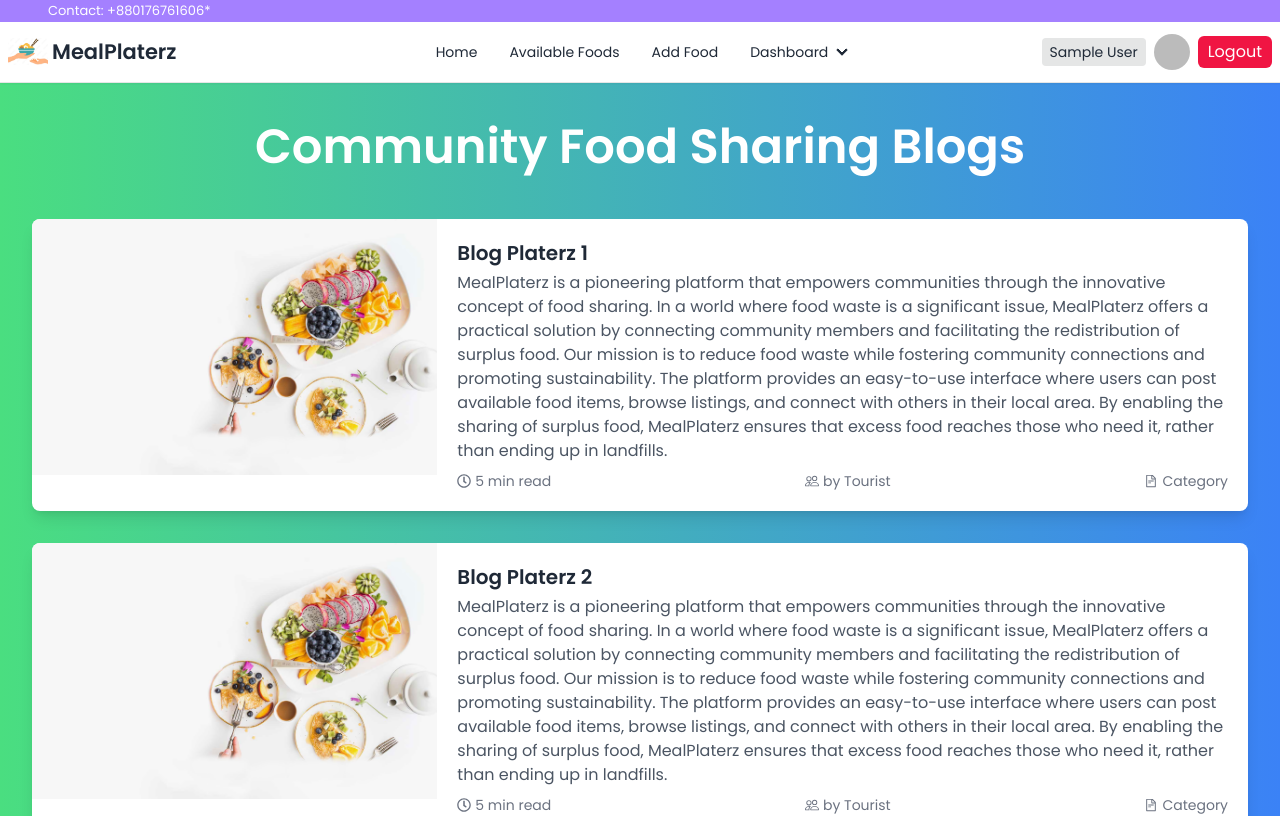
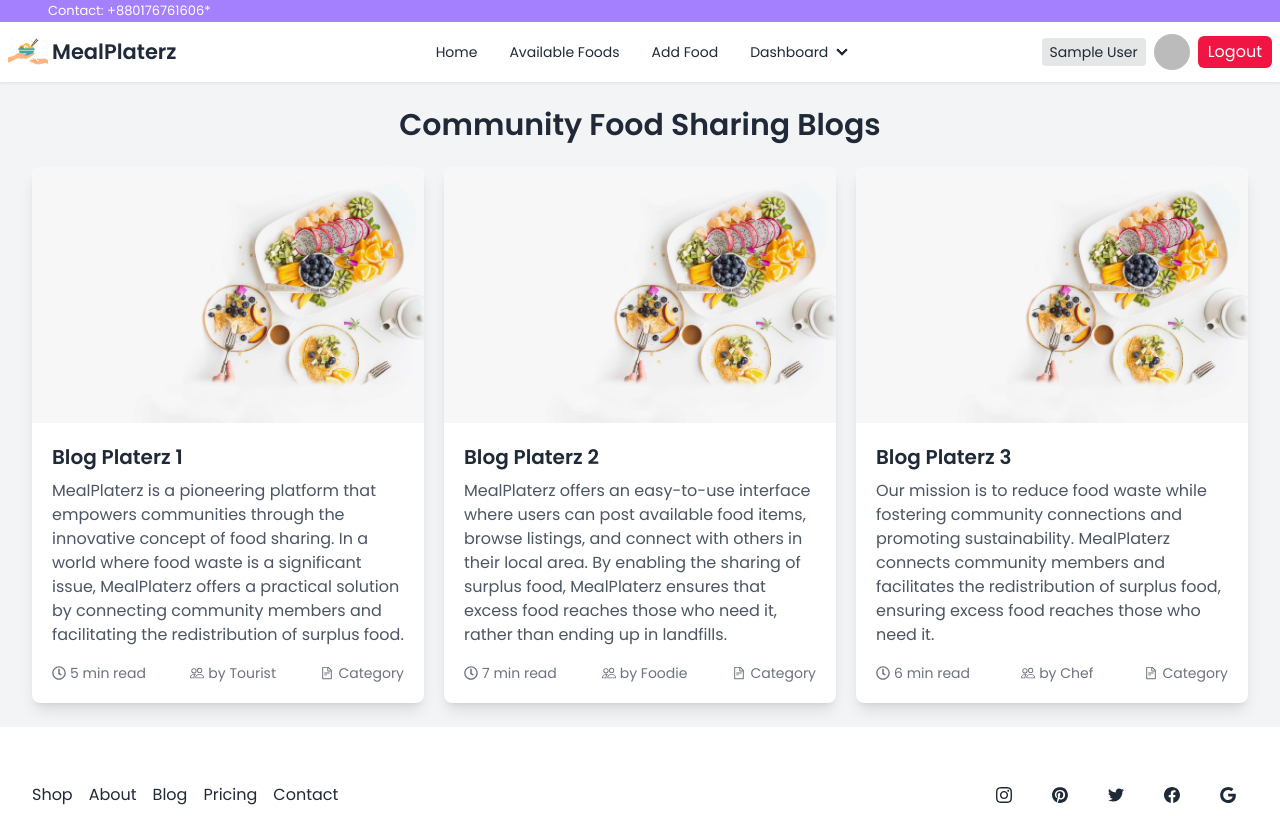
Before and after one commit to cssmh/meal-platerz-client, a React (Vite) app: page /blogs in a window 1280 px wide. Shown: the top 816 px of the page. Built offline with nearby package versions, Linux system fonts and the light colour scheme; no server answers; sample sign-in values are in the browser's storage.

Commit message:
packages updated, blogs and allreviews design changed

```diff
--- a/package.json
+++ b/package.json
@@ -17,7 +17,7 @@
     "@tanstack/react-query": "^5.48.0",
     "aos": "^2.3.4",
     "axios": "^1.6.8",
-    "firebase": "^10.11.0",
+    "firebase": "^10.12.3",
     "localforage": "^1.10.0",
     "match-sorter": "^6.3.4",
     "moment": "^2.30.1",
--- a/src/Component/AllReviews.jsx
+++ b/src/Component/AllReviews.jsx
@@ -8,7 +8,7 @@ import {
 } from "../api/Foods";
 import ReviewModal from "../Pages/Modal/ReviewModal";
 import useAuth from "../hooks/useAuth";
-import { FaTrash } from "react-icons/fa";
+import { FaTrash, FaPlus } from "react-icons/fa";
 import toast from "react-hot-toast";
 
 const AllReviews = () => {
@@ -43,7 +43,7 @@ const AllReviews = () => {
         refetch();
       }
     } catch (error) {
-      console.error("Error adding REview:", error);
+      console.error("Error adding Review:", error);
       swal("Oops!", "Complete at least one food handover first", "error");
     }
   };
@@ -71,63 +71,64 @@ const AllReviews = () => {
   };
 
   return (
-    <div className="min-h-screen bg-gradient-to-r from-green-400 to-blue-500 py-9">
+    <div className="bg-gray-100 py-6">
       <div className="max-w-7xl mx-auto px-4 sm:px-6 lg:px-8">
-        <h1 className="text-2xl md:text-5xl font-semibold text-center text-white">
-          What Our Client Says
+        <h1 className="text-2xl md:text-3xl font-semibold text-center">
+          What Our Clients Say
         </h1>
-        <button
-          onClick={() => setIsOpen(true)}
-          className="mb-2 text-white bg-green-500 rounded-lg p-1"
-        >
-          Add your Review
-        </button>
-        <div className="space-y-6">
+        <div className="text-center my-4">
+          <button
+            onClick={() => setIsOpen(true)}
+            className="flex items-center justify-center text-white bg-green-500 rounded-2xl p-2"
+          >
+            <FaPlus className="mr-2" /> Add Your Review
+          </button>
+        </div>
+        <div className="grid gap-5 grid-cols-1 md:grid-cols-2 lg:grid-cols-3">
           {isLoading
             ? [...Array(3)].map((_, idx) => (
                 <div
                   key={idx}
-                  className="bg-white rounded-lg shadow-lg overflow-hidden transform hover:scale-105 transition-transform duration-300"
+                  className="bg-white rounded-lg shadow-lg p-6 animate-pulse"
                 >
-                  <div className="animate-pulse flex flex-col md:flex-row items-center">
-                    <div className="w-20 h-20 rounded-full bg-gray-300 mx-auto md:mx-4 my-4"></div>
-                    <div className="p-6 flex-1">
-                      <h2 className="text-2xl font-semibold text-gray-800 mb-2 w-32 h-6 bg-gray-300 rounded"></h2>
-                      <p className="text-gray-600 mb-4 italic w-56 h-4 bg-gray-300 rounded"></p>
-                      <p className="text-gray-500 text-sm w-24 h-4 bg-gray-300 rounded"></p>
+                  <div className="flex items-center mb-4">
+                    <div className="w-16 h-16 rounded-full bg-gray-300"></div>
+                    <div className="ml-4 flex-1">
+                      <div className="h-4 bg-gray-300 rounded w-1/2 mb-2"></div>
+                      <div className="h-4 bg-gray-300 rounded w-1/4"></div>
                     </div>
                   </div>
+                  <div className="h-4 bg-gray-300 rounded mb-2"></div>
+                  <div className="h-4 bg-gray-300 rounded w-3/4"></div>
                 </div>
               ))
             : data?.map((client) => (
                 <div
                   key={client?._id}
-                  className="bg-white rounded-lg shadow-lg overflow-hidden transform hover:scale-105 transition-transform duration-300"
+                  className="bg-white rounded-lg shadow-lg p-6"
                 >
-                  <div className="flex flex-col md:flex-row items-center">
+                  <div className="flex items-center mb-4">
                     <img
                       src={client?.image}
                       alt={client?.name}
-                      className="w-20 h-20 rounded-full object-cover mx-auto md:mx-4 my-4"
+                      className="w-16 h-16 rounded-full object-cover border-2 border-green-500"
                     />
-                    <div className="p-6 flex-1">
-                      <h2 className="text-2xl font-semibold text-gray-800 mb-2">
+                    <div className="ml-4 flex-1">
+                      <h2 className="text-xl font-semibold text-gray-800">
                         {client?.name}
                       </h2>
-                      <p className="text-gray-600 mb-4 italic">
-                        {`"${client?.quote}"`}
-                      </p>
                       <p className="text-gray-500 text-sm">{client?.role}</p>
                     </div>
                     {client?.email === user?.email && (
                       <button
                         onClick={() => handleDelete(client?._id, client?.email)}
-                        className="px-3"
+                        className="text-red-500 hover:text-red-600"
                       >
                         <FaTrash />
                       </button>
                     )}
                   </div>
+                  <p className="text-gray-600 italic">{`"${client?.quote}"`}</p>
                 </div>
               ))}
         </div>
--- a/src/Component/Blogs.jsx
+++ b/src/Component/Blogs.jsx
@@ -6,44 +6,32 @@ import { Helmet } from "react-helmet-async";
 
 const Blogs = () => {
   return (
-    <div className="min-h-screen bg-gradient-to-r from-green-400 to-blue-500 py-10">
+    <div className="bg-gray-100 py-6">
       <Helmet>
         <title>MealPlaterz - Blogs</title>
       </Helmet>
       <div className="max-w-7xl mx-auto px-4 sm:px-6 lg:px-8">
-        <h1 className="text-5xl font-semibold text-center text-white mb-12">
+        <h1 className="text-2xl md:text-3xl font-semibold text-center mb-6">
           Community Food Sharing Blogs
         </h1>
-        <div className="space-y-8">
-          {Array.from({ length: 5 }).map((_, index) => (
-            <div
-              key={index}
-              className="bg-white rounded-lg shadow-lg overflow-hidden transform hover:scale-105 transition-transform duration-300"
-            >
-              <div className="flex flex-col md:flex-row">
+        <div className="grid gap-5 grid-cols-1 md:grid-cols-2 lg:grid-cols-3">
+          {/* Blog Post 1 */}
+          <div className="bg-white rounded-lg shadow-lg overflow-hidden transform hover:scale-105 transition-transform duration-300">
             <img
               src={bannerImg}
               alt="Blog Post"
-                  className="w-full md:w-1/3 h-64 object-cover"
+              className="w-full h-64 object-cover"
             />
-                <div className="p-5 flex-1">
-                  <h2 className="text-xl font-semibold text-gray-800 mb-1">
-                    Blog Platerz {index + 1}
+            <div className="p-5">
+              <h2 className="text-xl font-semibold text-gray-800 mb-2">
+                Blog Platerz 1
               </h2>
-                  <p className="text-gray-600 mb-2">
-                    MealPlaterz is a pioneering platform that empowers
-                    communities through the innovative concept of food sharing.
-                    In a world where food waste is a significant issue,
-                    MealPlaterz offers a practical solution by connecting
-                    community members and facilitating the redistribution of
-                    surplus food. Our mission is to reduce food waste while
-                    fostering community connections and promoting
-                    sustainability. The platform provides an easy-to-use
-                    interface where users can post available food items, browse
-                    listings, and connect with others in their local area. By
-                    enabling the sharing of surplus food, MealPlaterz ensures
-                    that excess food reaches those who need it, rather than
-                    ending up in landfills.
+              <p className="text-gray-600 mb-4">
+                MealPlaterz is a pioneering platform that empowers communities
+                through the innovative concept of food sharing. In a world where
+                food waste is a significant issue, MealPlaterz offers a
+                practical solution by connecting community members and
+                facilitating the redistribution of surplus food.
               </p>
               <div className="flex items-center justify-between text-gray-500 text-sm">
                 <div className="flex items-center">
@@ -58,8 +46,67 @@ const Blogs = () => {
               </div>
             </div>
           </div>
+          {/* Blog Post 2 */}
+          <div className="bg-white rounded-lg shadow-lg overflow-hidden transform hover:scale-105 transition-transform duration-300">
+            <img
+              src={bannerImg}
+              alt="Blog Post"
+              className="w-full h-64 object-cover"
+            />
+            <div className="p-5">
+              <h2 className="text-xl font-semibold text-gray-800 mb-2">
+                Blog Platerz 2
+              </h2>
+              <p className="text-gray-600 mb-4">
+                MealPlaterz offers an easy-to-use interface where users can post
+                available food items, browse listings, and connect with others
+                in their local area. By enabling the sharing of surplus food,
+                MealPlaterz ensures that excess food reaches those who need it,
+                rather than ending up in landfills.
+              </p>
+              <div className="flex items-center justify-between text-gray-500 text-sm">
+                <div className="flex items-center">
+                  <FaRegClock className="mr-1" /> 7 min read
                 </div>
-          ))}
+                <div className="flex items-center">
+                  <BsPeople className="mr-1" /> by Foodie
+                </div>
+                <div className="flex items-center">
+                  <AiOutlineFileText className="mr-1" /> Category
+                </div>
+              </div>
+            </div>
+          </div>
+          {/* Blog Post 3 */}
+          <div className="bg-white rounded-lg shadow-lg overflow-hidden transform hover:scale-105 transition-transform duration-300">
+            <img
+              src={bannerImg}
+              alt="Blog Post"
+              className="w-full h-64 object-cover"
+            />
+            <div className="p-5">
+              <h2 className="text-xl font-semibold text-gray-800 mb-2">
+                Blog Platerz 3
+              </h2>
+              <p className="text-gray-600 mb-4">
+                Our mission is to reduce food waste while fostering community
+                connections and promoting sustainability. MealPlaterz connects
+                community members and facilitates the redistribution of surplus
+                food, ensuring excess food reaches those who need it.
+              </p>
+              <div className="flex items-center justify-between text-gray-500 text-sm">
+                <div className="flex items-center">
+                  <FaRegClock className="mr-1" /> 6 min read
+                </div>
+                <div className="flex items-center">
+                  <BsPeople className="mr-1" /> by Chef
+                </div>
+                <div className="flex items-center">
+                  <AiOutlineFileText className="mr-1" /> Category
+                </div>
+              </div>
+            </div>
+          </div>
         </div>
       </div>
     </div>
```
Also changed, not shown: 1 other file (tests, documents, lock files or other folders). Lines whose indentation alone changed are shown as unchanged.
